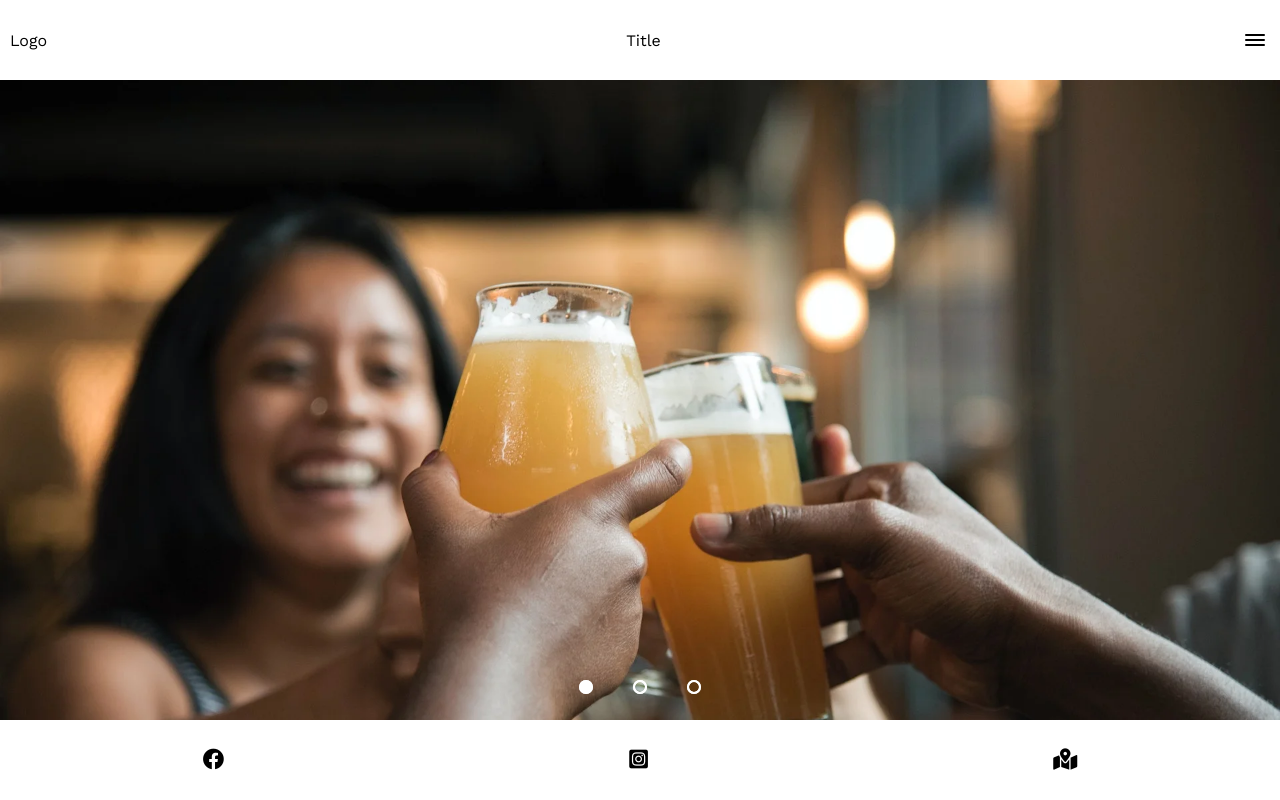
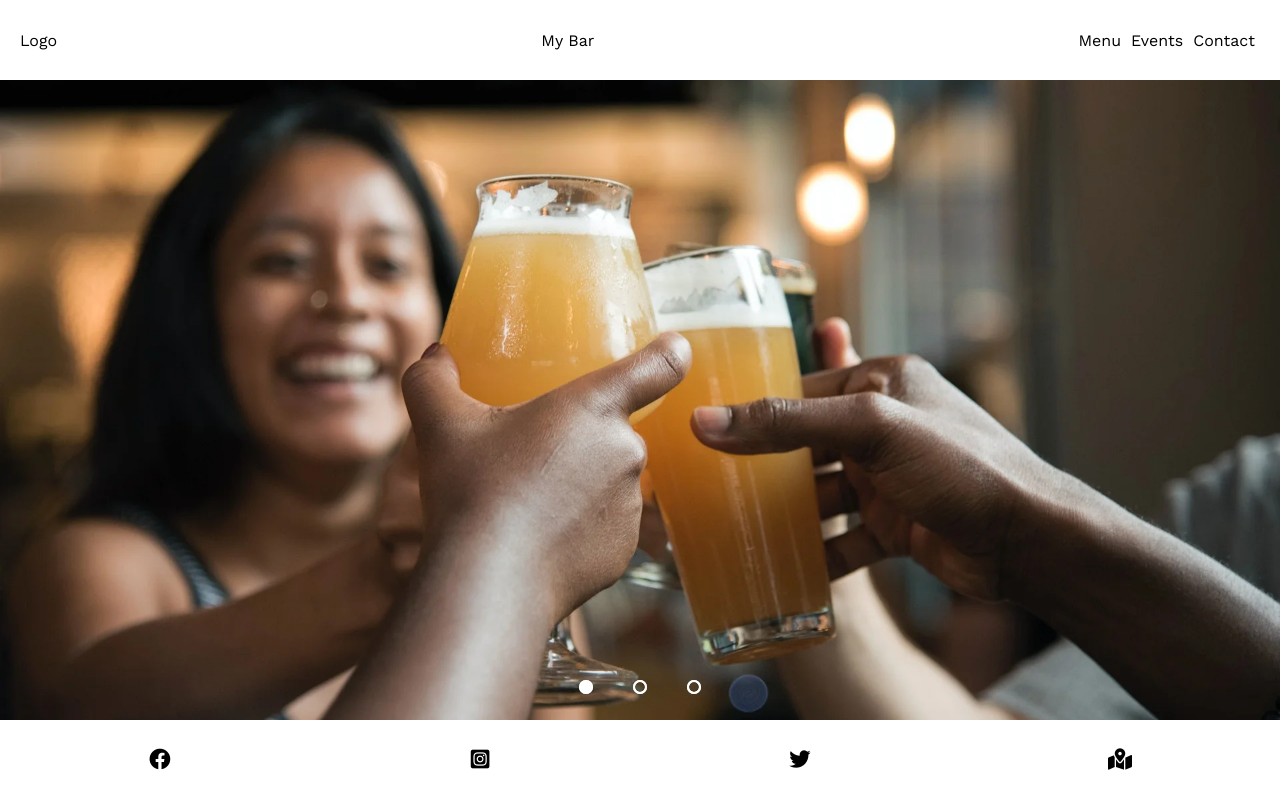
Before and after one commit to jalezi/landing-page, a plain HTML site: page index.html in a window 1280 px wide. Drawn offline with nearby package versions, Linux system fonts and the light colour scheme.

Commit message:
finished - next step dark mode

```diff
--- a/index.html
+++ b/index.html
@@ -17,16 +17,17 @@
     />
     <link rel="stylesheet" href="style.css" defer />
     <link rel="stylesheet" href="slider.css" defer />
+    <script src="main.js" defer></script>
   </head>
   <body>
     <!-- HEADER -->
     <header>
-      <a>Logo</a>
-      <a>Title</a>
-      <nav>
-        <a class="nav-links" href="/">Link 1</a>
-        <a class="nav-links" href="/">Link 2</a>
-        <a class="nav-links" href="/">Link 3</a>
+      <a class="nav-link" href="/">Logo</a>
+      <a class="nav-link" href="/">My Bar</a>
+      <nav class="titlebar">
+        <a class="nav-link" href="/">Menu</a>
+        <a class="nav-link" href="/">Events</a>
+        <a class="nav-link" href="/">Contact</a>
       </nav>
       <!-- HAMBURGER -->
       <div class="hamburger">
@@ -34,21 +35,23 @@
         <label for="hamburger-input">
           <div class="hamburger-icon"><div class="hamburger-line"></div></div>
         </label>
+        <!-- SIDEBAR -->
         <nav class="sidebar">
-          <a class="nav-links" href="/">Link 1</a>
-          <a class="nav-links" href="/">Link 2</a>
-          <a class="nav-links" href="/">Link 3</a>
+          <a class="nav-link" href="/">Menu</a>
+          <a class="nav-link" href="/">Events</a>
+          <a class="nav-link" href="/">Contact</a>
         </nav>
       </div>
     </header>
     <!-- MAIN -->
     <main>
       <section class="slider">
+        <!-- SLIDES -->
         <div class="slides">
           <input type="radio" name="radio-btn" id="radio1" checked="checked" />
           <input type="radio" name="radio-btn" id="radio2" />
           <input type="radio" name="radio-btn" id="radio3" />
-
+          <!-- SLIDE ONE -->
           <div class="slide first">
             <picture>
               <source
@@ -75,6 +78,7 @@
               />
             </picture>
           </div>
+          <!-- SLIDE TWO  -->
           <div class="slide">
             <picture>
               <source
@@ -101,6 +105,7 @@
               />
             </picture>
           </div>
+          <!-- SLIDE THREE -->
           <div class="slide">
             <picture>
               <source
@@ -127,12 +132,14 @@
               />
             </picture>
           </div>
+          <!-- NAVIGATION AUTO -->
           <div class="navigation-auto">
             <div class="auto-btn1"></div>
             <div class="auto-btn2"></div>
             <div class="auto-btn3"></div>
           </div>
         </div>
+        <!-- NAVIGATION MANUAL -->
         <div class="navigation-manual">
           <label for="radio1" class="manual-btn"></label>
           <label for="radio2" class="manual-btn"></label>
@@ -140,36 +147,75 @@
         </div>
       </section>
     </main>
+    <!-- FOOTER -->
     <footer>
-      <a href="#" aria-label="Go to facebook"
+      <div class="social-links">
+        <div class="flip-card">
+          <div class="flip-card-inner">
+            <div class="flip-card-front">
+              <a class="social-link" href="#" aria-label="Go to facebook"
                 ><i class="fab fa-facebook fa-lg" aria-hidden="true"></i
               ></a>
-      <a href="#" aria-label="Go to instagram"
+            </div>
+            <div class="flip-card-back">
+              <a class="social-link" href="#" aria-label="Go to facebook"
+                ><i class="fab fa-facebook fa-lg" aria-hidden="true"></i
+              ></a>
+            </div>
+          </div>
+        </div>
+        <div class="flip-card">
+          <div class="flip-card-inner">
+            <div class="flip-card-front">
+              <a class="social-link" href="#" aria-label="Go to instagram"
                 ><i class="fab fa-instagram-square fa-lg" aria-hidden="true"></i
               ></a>
-      <a href="#" aria-label="Go to google maps"
+            </div>
+            <div class="flip-card-back">
+              <a class="social-link" href="#" aria-label="Go to instagram"
+                ><i class="fab fa-instagram-square fa-lg" aria-hidden="true"></i
+              ></a>
+            </div>
+          </div>
+        </div>
+        <div class="flip-card">
+          <div class="flip-card-inner">
+            <div class="flip-card-front">
+              <a class="social-link" href="#" aria-label="Go to google maps"
+                ><i class="fab fa-twitter fa-lg" aria-hidden="true"></i
+              ></a>
+            </div>
+            <div class="flip-card-back">
+              <a class="social-link" href="#" aria-label="Go to google maps"
+                ><i class="fab fa-twitter fa-lg" aria-hidden="true"></i
+              ></a>
+            </div>
+          </div>
+        </div>
+        <div class="flip-card">
+          <div class="flip-card-inner">
+            <div class="flip-card-front">
+              <a class="social-link" href="#" aria-label="Go to google maps"
                 ><i class="fas fa-map-marked-alt fa-lg" aria-hidden="true"></i
               ></a>
+            </div>
+            <div class="flip-card-back">
+              <a class="social-link" href="#" aria-label="Go to google maps"
+                ><i class="fas fa-map-marked-alt fa-lg" aria-hidden="true"></i
+              ></a>
+            </div>
+          </div>
+        </div>
+      </div>
     </footer>
-    <script type="text/javascript">
-      var counter = 1;
-      setInterval(function () {
-        console.log(counter);
-        document.getElementById('radio' + counter).checked = true;
-        counter++;
-        if (counter > 3) {
-          counter = 1;
-        }
-      }, 5000);
-    </script>
   </body>
 </html>
 
+<!-- BEER CHEERS Photo by Juan Pablo Serrano Arenas from Pexels -->
+<!-- BEER CHEERS PORTRAIT Photo by Tembela Bohle from Pexels -->
 <!-- COFFEE BEANS Photo by ELEVATE from Pexels -->
-<!-- BEER CHEERS Photo by Juan Pablo Serrano Arenas from Pexels -->
+<!-- COFFEE PORTRAIT Photo by Chevanon Photography from Pexels -->
 <!-- PIZZA Photo by Brett Jordan from Pexels -->
-<!-- BEER CHEERS PORTRAIT Photo by Tembela Bohle from Pexels -->
-<!-- COFFEE PORTRAIT Photo by Chevanon Photography from Pexels -->
 <!-- PIZZA PORTRAIT Photo by Daria Shevtsova from Pexels -->
 
 <!-- Small (smaller than 640px) -->
--- a/main.js
+++ b/main.js
@@ -0,0 +1,21 @@
+var counter = 1;
+function startSlide() {
+  setInterval(function () {
+    document.getElementById('radio' + counter).checked = true;
+    counter++;
+    if (counter > 3) {
+      counter = 1;
+    }
+  }, 5000);
+}
+
+document.addEventListener('DOMContentLoaded', function (event) {
+  const radioButtons = document.querySelectorAll('.slides input');
+  radioButtons.forEach(function (item) {
+    item.onclick = event => {
+      counter = event.target.id.slice(-1)[0];
+    };
+  });
+
+  startSlide();
+});
--- a/slider.css
+++ b/slider.css
@@ -9,7 +9,6 @@ main {
 .slider {
   width: 100vw;
   height: 80vh;
-  /* border-radius: 10px; */
   overflow: hidden;
 }
 
@@ -32,8 +31,7 @@ main {
   width: 100%;
 }
 
-/*css for manual slide navigation*/
-
+/* NAVIGATION MANUAL */
 .navigation-manual {
   position: absolute;
   display: flex;
@@ -43,7 +41,7 @@ main {
 }
 
 .manual-btn {
-  border: 2px solid white;
+  border: 2px solid var(--primary-color);
   padding: 5px;
   border-radius: 10px;
   cursor: pointer;
@@ -55,7 +53,7 @@ main {
 }
 
 .manual-btn:hover {
-  background: white;
+  background: var(--primary-color);
 }
 
 #radio1:checked ~ .first {
@@ -74,7 +72,7 @@ main {
   margin-left: -60%;
 }
 
-/*css for automatic navigation*/
+/* NAVIGATION AUTOMATIC*/
 .navigation-auto {
   position: absolute;
   display: flex;
@@ -84,7 +82,7 @@ main {
 }
 
 .navigation-auto div {
-  border: 2px solid white;
+  border: 2px solid var(--primary-color);
   padding: 5px;
   border-radius: 10px;
   transition: 1s;
@@ -95,13 +93,20 @@ main {
 }
 
 #radio1:checked ~ .navigation-auto .auto-btn1 {
-  background: white;
+  background: var(--primary-color);
 }
 
 #radio2:checked ~ .navigation-auto .auto-btn2 {
-  background: white;
+  background: var(--primary-color);
 }
 
 #radio3:checked ~ .navigation-auto .auto-btn3 {
-  background: white;
+  background: var(--primary-color);
 }
+
+@media only screen and (min-width: 640px) {
+  .slide img {
+    height: 100%;
+    object-fit: cover;
+  }
+}
--- a/style.css
+++ b/style.css
@@ -1,6 +1,4 @@
 /* Small (smaller than 640px) */
-/* Medium (641px to 1007px) */
-/* Large (1008px and larger) */
 
 :root {
   --primary-color: white;
@@ -27,40 +25,66 @@ header {
 }
 
 footer{
-    display: flex;
     height: 10vh;
-    justify-content: space-around;
-    align-items: center;
+}
+
+a:focus,
+a:hover,
+a:active {
+  outline: none;
 }
 
 /* FONT AWESOME */
-
 i.fab,
 i.fas {
-  color:black
+  color:var(--primary-contrast-color)
 }
 
-/* NAV */
-header nav {
+/* TITLE NAV */
+.titlebar {
   display: none;
 }
 
-/* NAV LINKS */
+/* NAV LINK */
+.nav-link {
+  position: relative;
+  color: var(--primary-contrast-color);
+  text-decoration: none;
+  margin: 0 5px;
+}
 
-.nav-links {
-  text-decoration: none;
+.nav-link:active,
+.nav-link:hover,
+.nav-link:focus {
+  outline:none;
+}
+
+.nav-link::after {
+  position: absolute;
+  bottom: -3px;
+  left: 0;
+  height: 3px;
+  width: 0;
+  content: '';
+  background: var(--primary-contrast-color);
+  border-radius: 30px;
+  transition: all 0.4s linear;
+}
+.nav-link:active::after,
+.nav-link:hover::after,
+.nav-link:focus::after {
+  width: 100%;
 }
 
 header > a:first-child {
-  margin-left: 10px;
+  margin-left: 20px;
 }
 
 /* HAMBURGER */
-
 .hamburger {
   color: var(--primary-color);
   display: inline-block;
-  margin-right: 10px;
+  margin-right: 20px;
   overflow: hidden;
 
 }
@@ -91,11 +115,10 @@ header > a:first-child {
   margin: 3px 0;
 
   border-radius: 3px;
-  background-color: black;
+  background-color: var(--primary-contrast-color);
 }
 
 /* HAMBURGER TRANSITIONS */
-
 .hamburger-input + label .hamburger-line {
   transition: all 0.2s ease-in-out;
 }
@@ -107,7 +130,6 @@ header > a:first-child {
 }
 
 /* HAMBURGER RADIO BUTTON CHECKED */
-
 .hamburger-input:checked + label .hamburger-line {
   transform: translateX(200%);
 }
@@ -124,12 +146,11 @@ header > a:first-child {
   height: 90vh
 }
 
-.hamburger-input:checked + label + .sidebar .nav-links {
+.hamburger-input:checked + label + .sidebar .nav-link {
   margin: 20px 0;
 }
 
 /* SIDEBAR */
-
 .sidebar {
   display: flex;
   flex-direction: column;
@@ -143,19 +164,97 @@ header > a:first-child {
   width: 100vw;
   overflow: hidden;
 
-  background-color: #a3a3a3;
+  background-color: var(--primary-color);
 
   transition: top 0s linear;
   transition: height 1s ease-out;
 }
 
-.sidebar .nav-links {
-  color: var(--primary-contrast-color);
-  margin: 0;
-  transition: all 1s linear;
-
+.sidebar .nav-link {
+  transition: all 0.5s linear;
 }
 
-/* Small (smaller than 640px) */
+/* SOCIAL LINKS */
+.social-links {
+  display: flex;
+  height:100%;
+  justify-content: space-around;
+  align-items: center;
+}
+
+.social-link:hover {
+  animation: rotate 1s linear
+}
+
+@keyframes rotate {
+  0% {
+    transform: rotate(0deg)
+  }
+  50% {
+    transform: rotate(180deg)
+  }
+  100% {
+    transform: rotate(360deg)
+  }
+}
+
+/* FLIP CARD */
+.flip-card {
+  background-color: transparent;
+  width: 24px;
+  height: 19px;
+  perspective: 1000px;
+}
+
+.flip-card-inner {
+  position: relative;
+  width: 100%;
+  height: 100%;
+  text-align: center;
+  transition: transform 0.6s;
+  transform-style: preserve-3d;
+  /* box-shadow: 0 4px 8px 0 rgba(0,0,0,0.2); */
+}
+
+.flip-card:hover .flip-card-inner {
+  transform: rotateY(180deg);
+}
+
+.flip-card-front, .flip-card-back {
+  position: absolute;
+  width: 100%;
+  height: 100%;
+  -webkit-backface-visibility: hidden;
+  backface-visibility: hidden;
+}
+
+.flip-card-front {
+  /* background-color: #bbb; */
+  /* color: black; */
+}
+
+.flip-card-back {
+  /* background-color: #2980b9;
+  color: white; */
+  transform: rotateY(180deg);
+}
+
+
 /* Medium (641px to 1007px) */
+@media only screen and (min-width: 640px) {
+  .titlebar {
+    display: flex;
+    justify-content: center;
+    margin-right: 20px;
+  }
+
+  header  > a ~ a {
+    margin-right: auto;
+  }
+
+  .hamburger {
+    display: none
+  }
+}
+
 /* Large (1008px and larger) *
```
Lines whose indentation alone changed are shown as unchanged.
